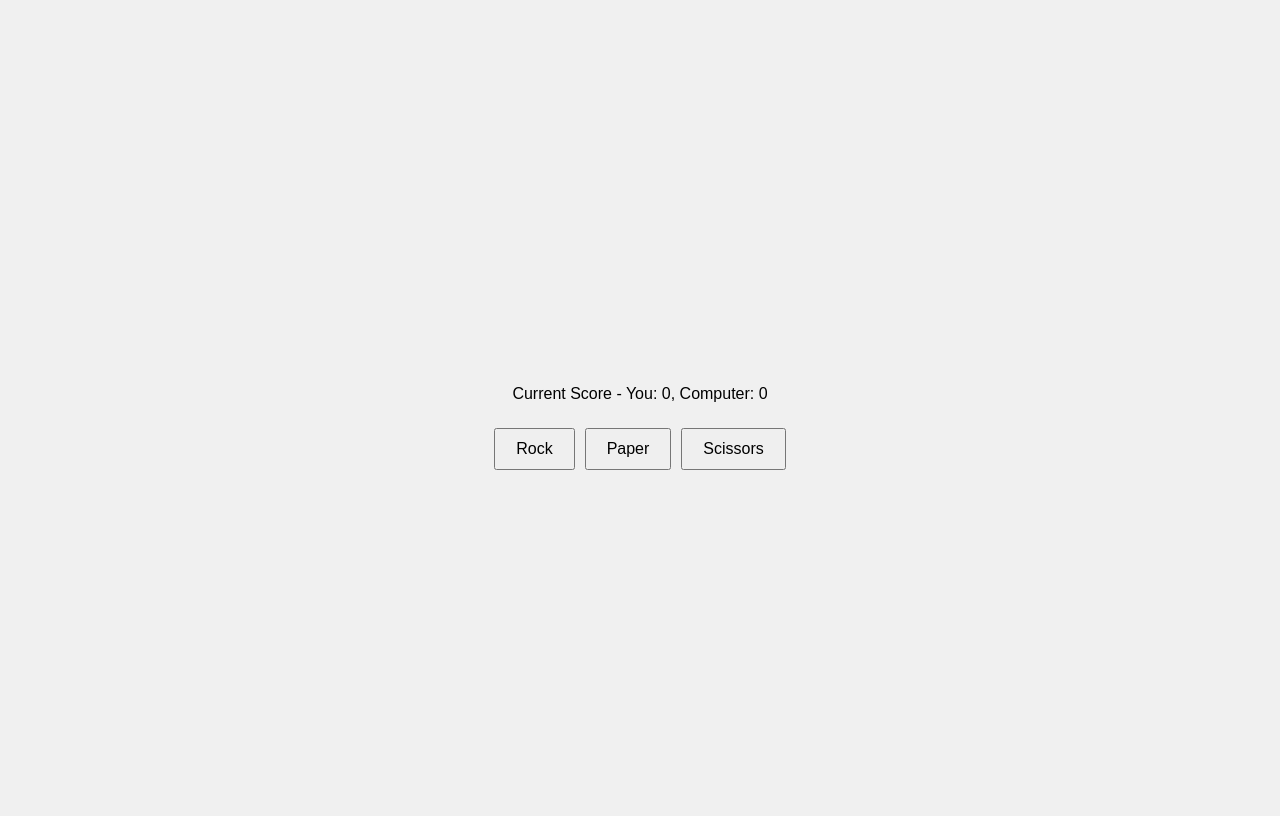
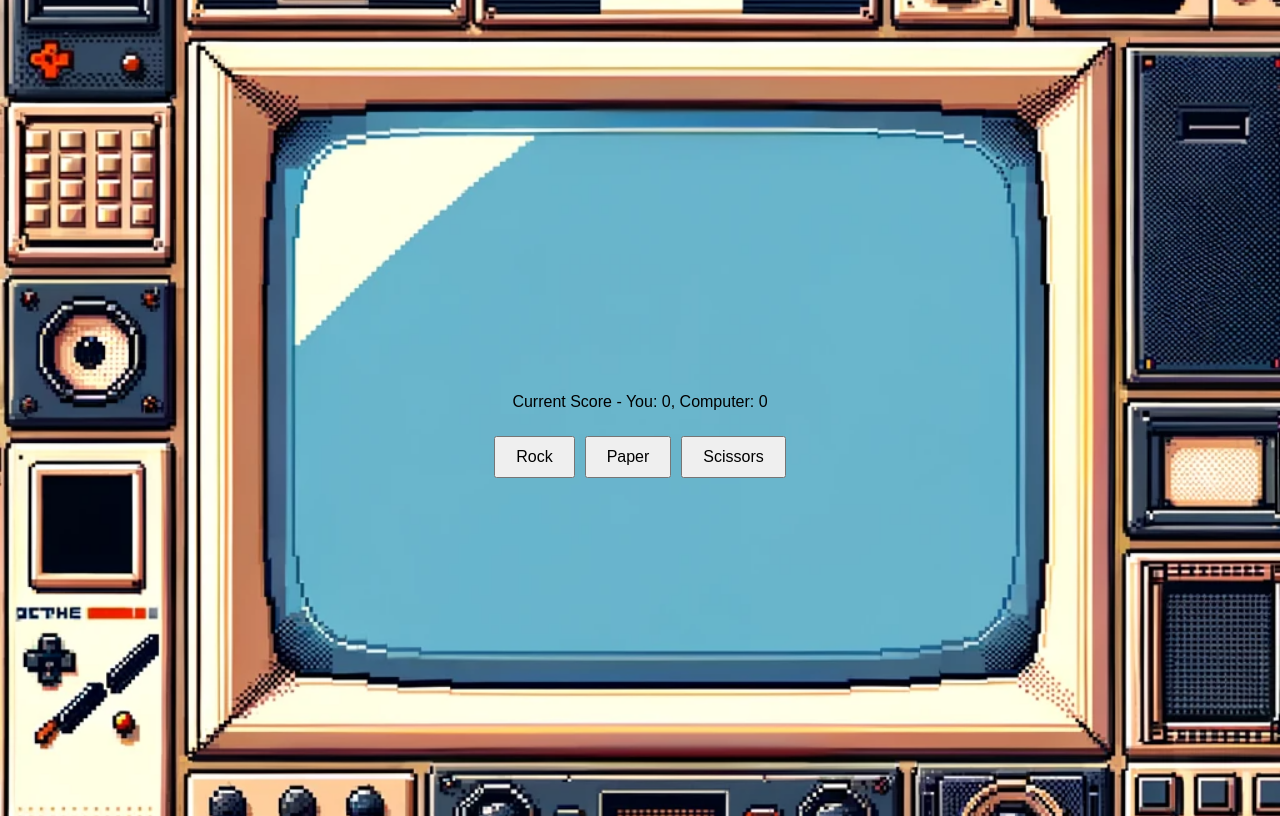
Before and after one commit to jalex-op/RPS-Video-Game, a plain HTML site: page index.html in a window 1280 px wide. Drawn offline with Linux system fonts and the light colour scheme.

Commit message:
added background image

```diff
--- a/styles.css
+++ b/styles.css
@@ -1,14 +1,19 @@
 body {
     font-family: Arial, sans-serif;
-    margin: 0;
+    /* margin: 0; */
     padding: 0;
     display: flex;
     min-height: 100vh;
-    background-color: #f0f0f0;
+    background-color: #ebc799;
     justify-content: center;
     align-items: center;
     flex-direction: column;
     flex-wrap: wrap;
+    background: url(./images/TV.png);
+    background-repeat: no-repeat;
+    background-size: cover;
+    background-position: center 40%;
+    /* margin-top: 50px; */
   }
 
   button {
```
Also changed, not shown: images/TV.png (added), images/rock.png (added), 2 other files.
